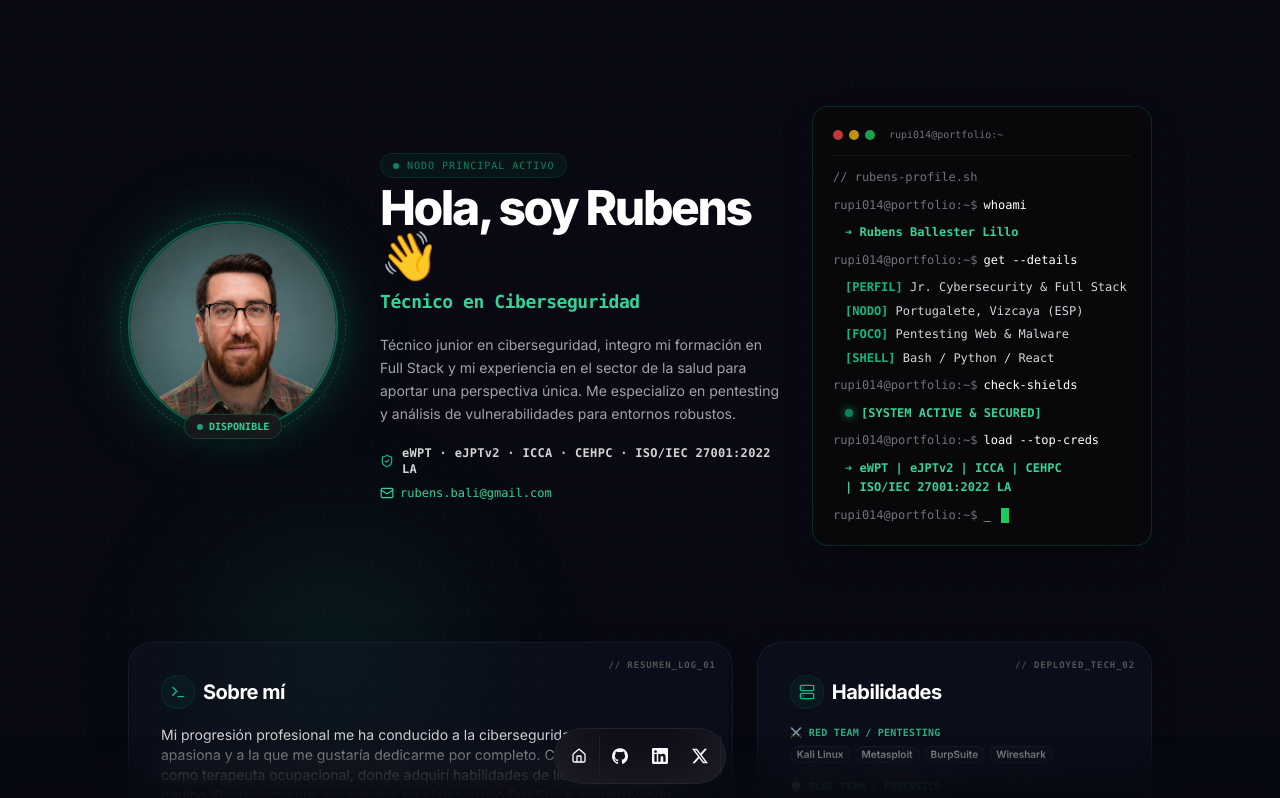
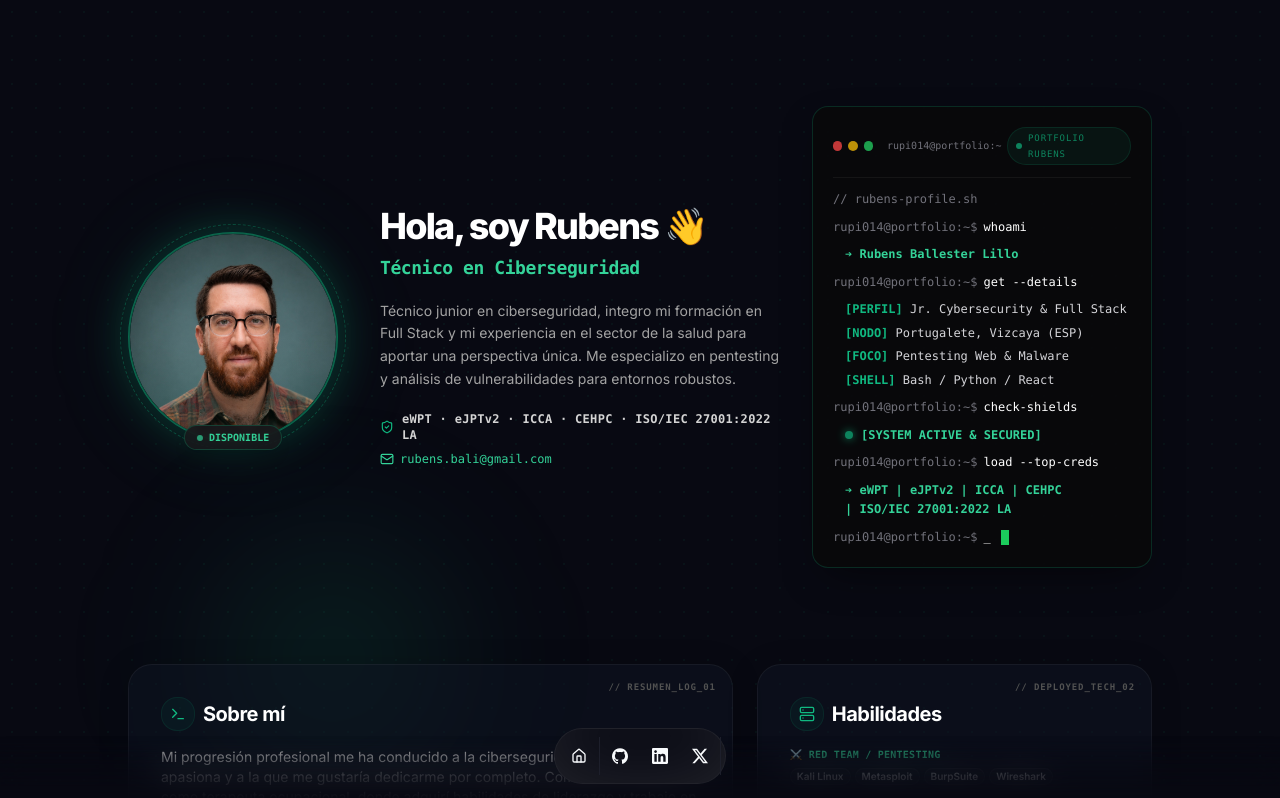
Before and after one commit to rupi014/Portfolio-RBL, a Next.js app: page / in a window 1280 px wide. Shown: the top 798 px of the page. Built offline with nearby package versions, Linux system fonts and the light colour scheme.

Commit message:
feat: enhance terminal widget with portfolio label and refine resume card layout

```diff
--- a/src/app/page.tsx
+++ b/src/app/page.tsx
@@ -21,6 +21,10 @@ function TerminalWidget() {
         <div className="w-2.5 h-2.5 rounded-full bg-yellow-500/80" />
         <div className="w-2.5 h-2.5 rounded-full bg-green-500/80" />
         <span className="text-[10px] text-zinc-500 ml-2 select-none">rupi014@portfolio:~</span>
+        <div className="ml-auto inline-flex items-center gap-1.5 px-2 py-0.5 rounded-full bg-emerald-500/10 border border-emerald-500/20 text-emerald-500 text-[9px] font-mono tracking-widest uppercase animate-pulse select-none">
+          <span className="w-1.5 h-1.5 rounded-full bg-emerald-500" />
+          <span>portfolio rubens</span>
+        </div>
       </div>
       <div className="space-y-2 leading-relaxed">
         <p className="text-zinc-500 font-normal select-none">&#47;&#47; rubens-profile.sh</p>
@@ -137,15 +141,9 @@ export default function Page() {
           {/* Col 2: Text Content */}
           <div className="space-y-4 order-2 text-center lg:text-left">
             <div className="space-y-2">
-              <BlurFade delay={BLUR_FADE_DELAY * 1.2}>
-                <div className="inline-flex items-center gap-2 px-3 py-1 rounded-full bg-emerald-500/10 border border-emerald-500/20 text-emerald-500 text-[10px] font-mono tracking-widest select-none uppercase animate-pulse">
-                  <span className="w-1.5 h-1.5 rounded-full bg-emerald-500" />
-                  <span>NODO PRINCIPAL ACTIVO</span>
-                </div>
-              </BlurFade>
               <BlurFadeText
                 delay={BLUR_FADE_DELAY * 1.5}
-                className="text-3xl font-extrabold tracking-tighter sm:text-4xl xl:text-5xl text-white leading-tight"
+                className="text-2xl font-extrabold tracking-tighter sm:text-3xl xl:text-4xl text-white leading-tight whitespace-nowrap"
                 yOffset={8}
                 text={`Hola, soy ${DATA.name.split(" ")[0]} 👋`}
               />
--- a/src/components/resume-card.tsx
+++ b/src/components/resume-card.tsx
@@ -76,26 +76,12 @@ export const ResumeCard = ({
         </div>
         <div className="flex-grow ml-4 flex flex-col">
           <CardHeader className="p-0">
-            <div className="flex flex-col sm:flex-row sm:items-center justify-between gap-y-1 gap-x-2 text-base">
-              <h3 className="inline-flex flex-wrap items-center gap-1.5 font-bold leading-none text-sm sm:text-base text-foreground dark:text-white dark:group-hover:text-emerald-400 transition-colors">
-                {title}
-                {badges && badges.length > 0 && (
-                  <span className="inline-flex gap-x-1">
-                    {badges.map((badge, index) => (
-                      <Badge
-                        variant="secondary"
-                        className="align-middle text-[9px] font-mono font-normal tracking-tight px-1.5 py-0 bg-emerald-500/5 text-emerald-700 dark:text-emerald-400 border border-emerald-500/10"
-                        key={index}
-                      >
-                        {badge}
-                      </Badge>
-                    ))}
-                  </span>
-                )}
+            <div className="flex flex-col sm:flex-row sm:items-start justify-between gap-y-1 gap-x-2 text-base">
+              <h3 className="flex items-start gap-1.5 min-w-0 font-bold leading-snug text-sm sm:text-base text-foreground dark:text-white dark:group-hover:text-emerald-400 transition-colors">
                 {description && (
                   <span
                     className={cn(
-                      "ml-1 p-0.5 rounded-full hover:bg-black/5 dark:hover:bg-white/5 text-muted-foreground transition-transform duration-300",
+                      "flex-none mt-0.5 p-0.5 rounded-full hover:bg-black/5 dark:hover:bg-white/5 text-muted-foreground transition-transform duration-300",
                       isExpanded ? "rotate-90 text-emerald-500 dark:text-emerald-400" : "group-hover:translate-x-0.5"
                     )}
                     title="Haz clic para ver más detalles"
@@ -103,8 +89,24 @@ export const ResumeCard = ({
                     <ChevronRightIcon className="size-4" />
                   </span>
                 )}
+                <span className="min-w-0">
+                  {title}
+                  {badges && badges.length > 0 && (
+                    <span className="inline-flex gap-x-1 ml-1.5 align-middle">
+                      {badges.map((badge, index) => (
+                        <Badge
+                          variant="secondary"
+                          className="align-middle text-[9px] font-mono font-normal tracking-tight px-1.5 py-0 bg-emerald-500/5 text-emerald-700 dark:text-emerald-400 border border-emerald-500/10"
+                          key={index}
+                        >
+                          {badge}
+                        </Badge>
+                      ))}
+                    </span>
+                  )}
+                </span>
               </h3>
-              <div className="text-xs font-mono text-muted-foreground sm:text-right">
+              <div className="text-xs font-mono text-muted-foreground sm:text-right flex-none whitespace-nowrap sm:pt-0.5">
                 {period}
               </div>
             </div>
```
